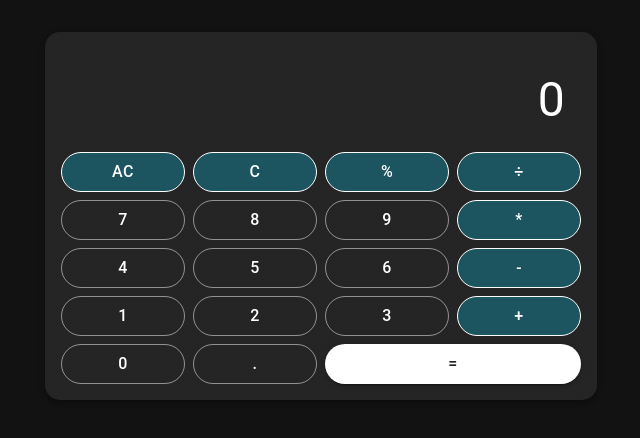
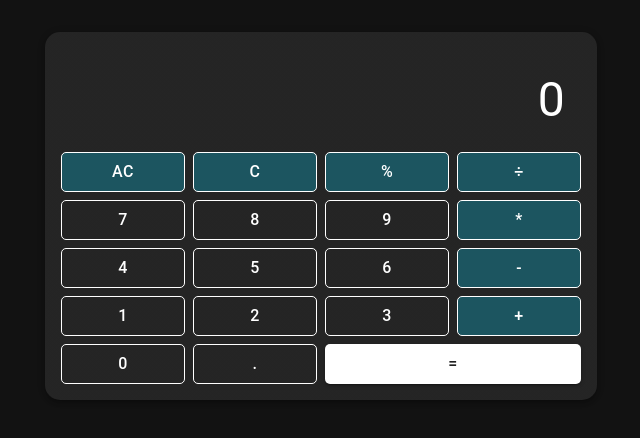
Before and after one commit to guhenf/calculatorts, a React (Create React App) app: page / in a window 1280 px wide. Shown: the top 438 px of the page, without its empty margins (319-959 px from the left). Built offline with nearby package versions, Linux system fonts and the light colour scheme.

Commit message:
feat: basics calculate and clear functions

```diff
--- a/src/App.tsx
+++ b/src/App.tsx
@@ -22,13 +22,69 @@ const Calculator = styled(Paper)(({ theme }) => ({
 function App() {
 	const [currentValue, setCurrentValue] = useState('0')
 	const [operation, setOperation] = useState('')
+	const [prevValue, setPrevValue] = useState('')
+	const [overwrite, setOverwrite] = useState(true)
 
-	const setDigit = (digit: string) => {
-		setCurrentValue(digit)
+	const calculate = () => {
+		if (!prevValue || !operation) return currentValue
+
+		const curr = parseFloat(currentValue)
+		const prev = parseFloat(prevValue)
+
+		let result
+
+		switch (operation) {
+			case '÷':
+				result = prev / curr
+				break
+			case '-':
+				result = prev - curr
+				break
+			case '*':
+				result = prev * curr
+				break
+			case '+':
+				result = prev + curr
+				break
+		}
+		return result
+	}
+
+	const equals = () => {
+		const val = calculate()
+		setCurrentValue(`${val}`)
+		setPrevValue('')
+		setOperation('')
+		setOverwrite(true)
+	}
+
+	const clearOutput = () => {
+		setPrevValue('')
+		setOperation('')
+		setCurrentValue('0')
+		setOverwrite(true)
+	}
+
+	const deleteOutput = () => {
+		setCurrentValue('0')
+		setOverwrite(true)
 	}
 
 	const selectOperation = (operation: string) => {
 		setOperation(operation)
+		setPrevValue(currentValue)
+		setOverwrite(true)
+	}
+
+	const setDigit = (digit: string) => {
+		if (currentValue[0] === '0' && digit === '0') return
+		if (currentValue.includes('.') && digit == '.') return
+		if (overwrite && digit !== '.') {
+			setCurrentValue(digit)
+		} else {
+			setCurrentValue(`${currentValue}${digit}`)
+		}
+		setOverwrite(false)
 	}
 
 	return (
@@ -41,12 +97,12 @@ function App() {
 					<Grid item container columnSpacing={1}>
 						<GridOperationButton
 							operation={'AC'}
-							selectOperation={selectOperation}
+							selectOperation={clearOutput}
 							selectedOperation={operation}
 						/>
 						<GridOperationButton
 							operation={'C'}
-							selectOperation={selectOperation}
+							selectOperation={deleteOutput}
 							selectedOperation={operation}
 						/>
 						<GridOperationButton
@@ -94,7 +150,7 @@ function App() {
 						<GridDigitButton digit={'0'} enterDigit={setDigit}></GridDigitButton>
 						<GridDigitButton digit={'.'} enterDigit={setDigit}></GridDigitButton>
 						<Grid item xs={6}>
-							<Button fullWidth variant="contained">
+							<Button fullWidth variant="contained" onClick={equals}>
 								=
 							</Button>
 						</Grid>
--- a/src/gridDigitButton.tsx
+++ b/src/gridDigitButton.tsx
@@ -1,10 +1,15 @@
-import { Button, Grid } from '@mui/material'
+import { Button, Grid, styled } from '@mui/material'
 
 interface GridDigitButtonProps {
 	digit: string
 	enterDigit: (digit: string) => void
 	xs?: number
 }
+
+const StyledButton = styled(Button)(() => ({
+	borderWidth: 1.5,
+	borderColor: '#fff',
+}))
 
 export const GridDigitButton: React.FC<GridDigitButtonProps> = ({
 	digit,
@@ -13,9 +18,9 @@ export const GridDigitButton: React.FC<GridDigitButtonProps> = ({
 }) => {
 	return (
 		<Grid item xs={xs}>
-			<Button fullWidth variant="outlined" onClick={() => enterDigit(digit)}>
+			<StyledButton fullWidth variant="outlined" onClick={() => enterDigit(digit)}>
 				{digit}
-			</Button>
+			</StyledButton>
 		</Grid>
 	)
 }
--- a/src/gridOperationButton.tsx
+++ b/src/gridOperationButton.tsx
@@ -6,9 +6,10 @@ interface GridOperationButtonProps {
 	selectedOperation: string
 }
 
-const StyledButton = styled(Button)<{ selected: boolean }>((props) => ({
+export const StyledButton = styled(Button)<{ selected: boolean }>((props) => ({
 	backgroundColor: '#1c5560',
 	borderColor: props.selected ? '#001f36' : '#fff',
+	color: props.selected ? '#001f36' : '#fff',
 	borderWidth: 1.5,
 }))
 
--- a/src/theme.tsx
+++ b/src/theme.tsx
@@ -9,7 +9,7 @@ export const theme = createTheme({
 		MuiButton: {
 			styleOverrides: {
 				root: {
-					borderRadius: 25,
+					borderRadius: 5,
 				},
 			},
 		},
```
